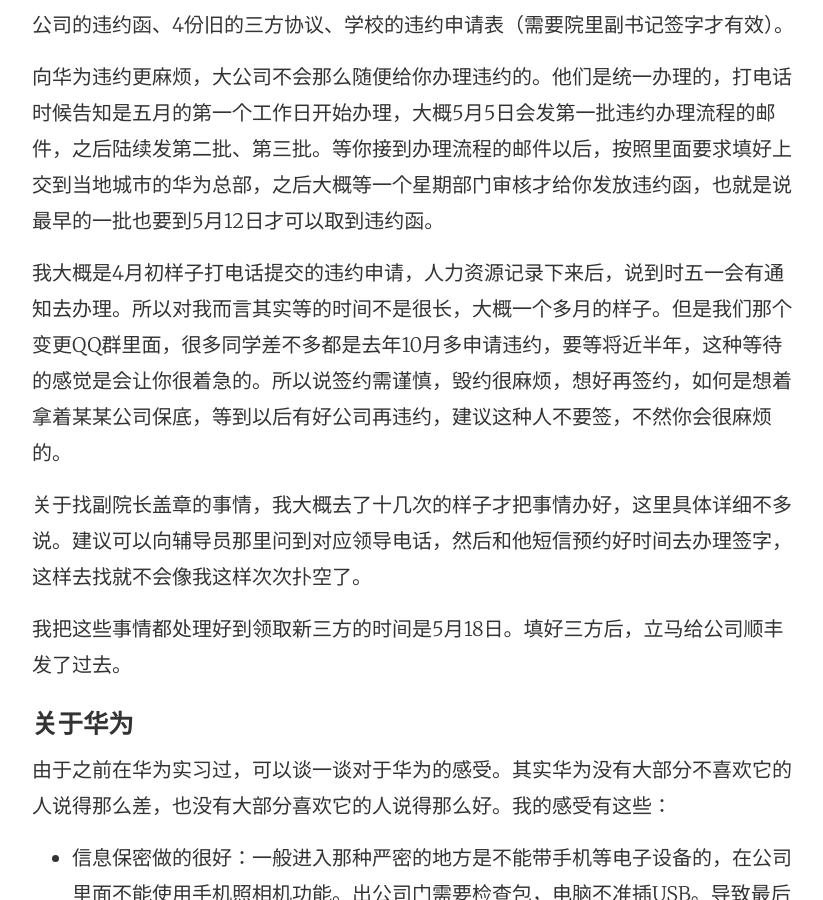
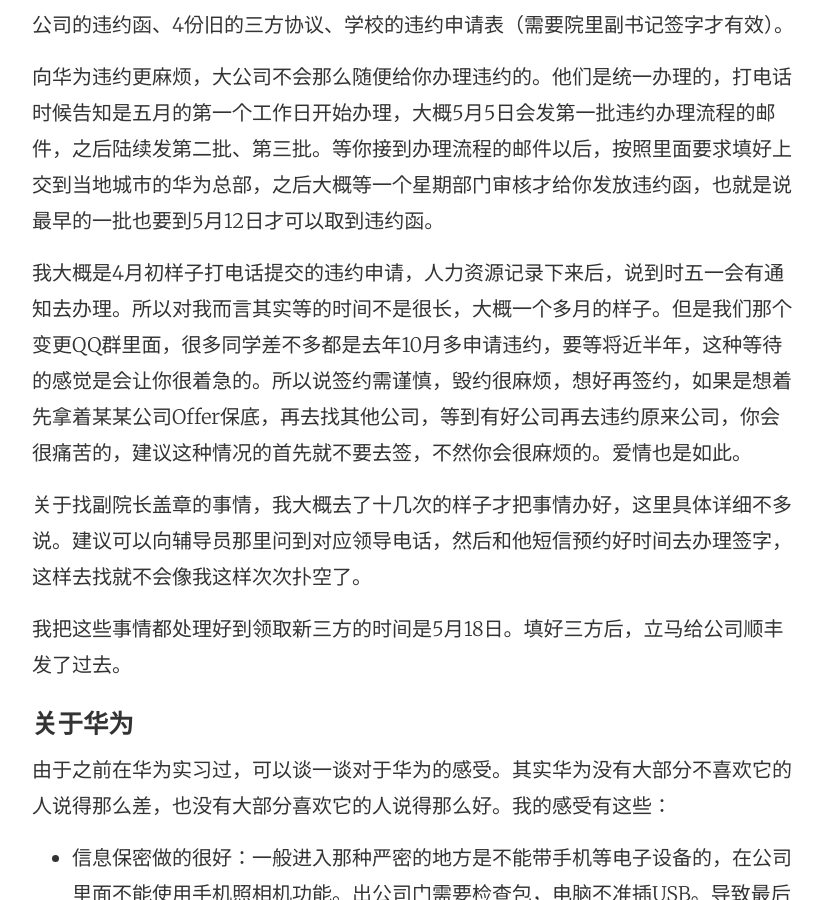
Before and after one commit to tw93/tw93.github.io, a Jekyll site: the page built from _posts/2015-05-18-About-My-College-And-Alibaba.md, in a window 1280 px wide and 900 px high, scrolled down 7457 px. Shown: the whole window, without its empty margins (224-1047 px from the left). Built offline with Jekyll 4.4.1, drawn with Linux system fonts in a browser that asks for light colours; comment, search, counter and statistics services are not loaded.

Commit message:
error word

```diff
--- a/_posts/2015-05-18-About-My-College-And-Alibaba.md
+++ b/_posts/2015-05-18-About-My-College-And-Alibaba.md
@@ -80,7 +80,7 @@
 
 向华为违约更麻烦，大公司不会那么随便给你办理违约的。他们是统一办理的，打电话时候告知是五月的第一个工作日开始办理，大概5月5日会发第一批违约办理流程的邮件，之后陆续发第二批、第三批。等你接到办理流程的邮件以后，按照里面要求填好上交到当地城市的华为总部，之后大概等一个星期部门审核才给你发放违约函，也就是说最早的一批也要到5月12日才可以取到违约函。
 
-我大概是4月初样子打电话提交的违约申请，人力资源记录下来后，说到时五一会有通知去办理。所以对我而言其实等的时间不是很长，大概一个多月的样子。但是我们那个变更QQ群里面，很多同学差不多都是去年10月多申请违约，要等将近半年，这种等待的感觉是会让你很着急的。所以说签约需谨慎，毁约很麻烦，想好再签约，如何是想着拿着某某公司保底，等到以后有好公司再违约，建议这种人不要签，不然你会很麻烦的。
+我大概是4月初样子打电话提交的违约申请，人力资源记录下来后，说到时五一会有通知去办理。所以对我而言其实等的时间不是很长，大概一个多月的样子。但是我们那个变更QQ群里面，很多同学差不多都是去年10月多申请违约，要等将近半年，这种等待的感觉是会让你很着急的。所以说签约需谨慎，毁约很麻烦，想好再签约，如果是想着先拿着某某公司Offer保底，再去找其他公司，等到有好公司再去违约原来公司，你会很痛苦的，建议这种情况的首先就不要去签，不然你会很麻烦的。爱情也是如此。
 
 关于找副院长盖章的事情，我大概去了十几次的样子才把事情办好，这里具体详细不多说。建议可以向辅导员那里问到对应领导电话，然后和他短信预约好时间去办理签字，这样去找就不会像我这样次次扑空了。
 
```
